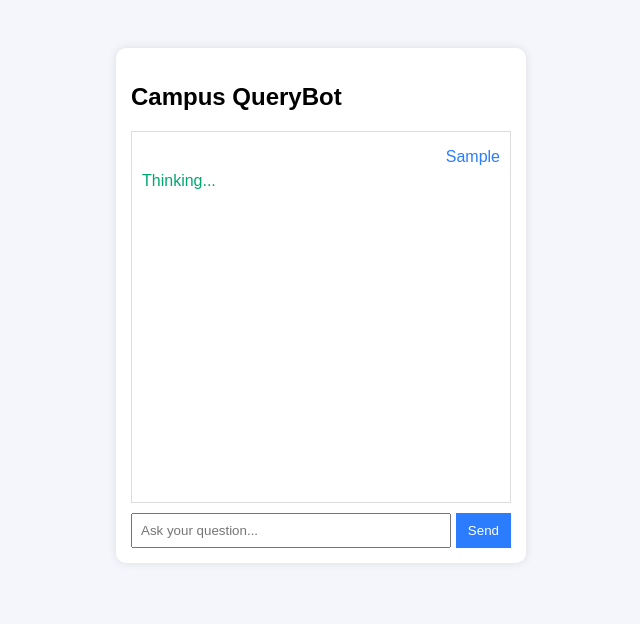
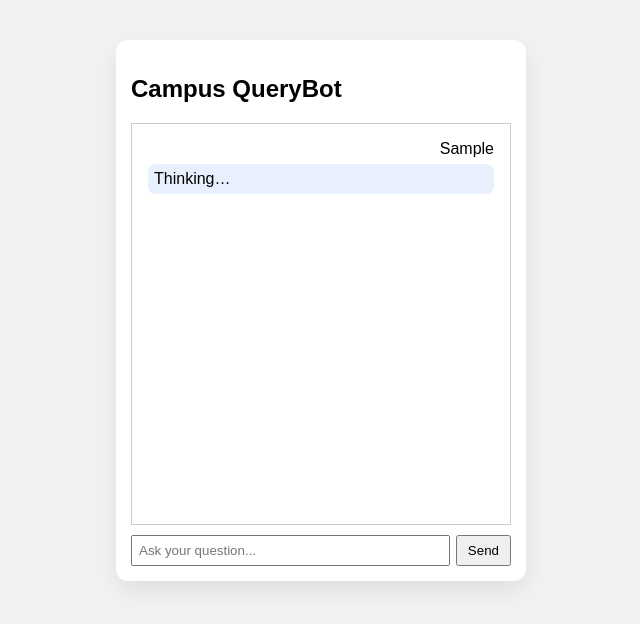
Before and after one commit to meet0411/chatbot, a plain HTML site: page index.html in a window 1280 px wide. Both pictures are taken after typing "Sample" into the empty fields and a click on the button "Send". Shown: the whole page, without its empty margins (319-959 px from the left). Drawn offline with Linux system fonts and the light colour scheme; no server answers.

Commit message:
AI tools used

```diff
--- a/app.js
+++ b/app.js
@@ -1,22 +1,110 @@
-function addMessage(text, sender) {
+// --------- FIREBASE SETUP ----------
+import { initializeApp } from "https://www.gstatic.com/firebasejs/10.8.0/firebase-app.js";
+import { getFirestore, collection, getDocs } from "https://www.gstatic.com/firebasejs/10.8.0/firebase-firestore.js";
+
+// 🔥 REPLACE THESE WITH YOUR VALUES (COPY FROM FIREBASE SETTINGS)
+const firebaseConfig = {
+    apiKey: "AIzaSyAX7W1tGQoduf48cGdsiIEkiWz0QCXgd3I",
+  authDomain: "campusquerybot-v2.firebaseapp.com",
+  projectId: "campusquerybot-v2",
+  storageBucket: "campusquerybot-v2.firebasestorage.app",
+  messagingSenderId: "501352991382",
+  appId: "1:501352991382:web:a3c50e53f4c8d6f38ed0b7"
+};
+
+const app = initializeApp(firebaseConfig);
+const db = getFirestore(app);
+
+// --------- GEMINI API KEY ----------
+const GEMINI_KEY = "AIzaSyA4t37-5Qxs4ZhsmCXU29AOPkGifNsLhJU";
+
+// --------- CHAT LOGIC ----------
+async function sendMessage() {
+  const input = document.getElementById("userInput");
+  const message = input.value.trim();
+
+  if (!message) return;
+
+  addMessage(message, "user");
+  input.value = "";
+
+  addMessage("Thinking…", "bot");
+
+  const faqData = await loadFAQs();
+  const reply = await askGemini(faqData, message);
+
+  updateLastBotMessage(reply);
+}
+
+function addMessage(text, cls) {
   const box = document.getElementById("chat-box");
-
-  const msg = document.createElement("div");
-  msg.classList.add("message", sender);
-  msg.innerText = text;
-
-  box.appendChild(msg);
+  const div = document.createElement("div");
+  div.className = cls;
+  div.innerText = text;
+  box.appendChild(div);
   box.scrollTop = box.scrollHeight;
 }
 
-function sendMessage() {
-  const input = document.getElementById("user-input");
-  const text = input.value.trim();
+function updateLastBotMessage(text) {
+  const bots = document.querySelectorAll(".bot");
+  bots[bots.length - 1].innerText = text;
+}
 
-  if (!text) return;
+// --------- LOAD FAQ FROM FIRESTORE ----------
+async function loadFAQs() {
+  let data = "";
+  const querySnapshot = await getDocs(collection(db, "faqs"));
 
-  addMessage(text, "user");
-  input.value = "";
+  querySnapshot.forEach(doc => {
+    const f = doc.data();
+    data += `Q: ${f.question}\nA: ${f.answer}\n\n`;
+  });
 
-  addMessage("Thinking...", "bot");
+  return data;
 }
+
+async function askGemini(faq, user) {
+  const prompt = `
+You are a college helpdesk chatbot.
+Answer ONLY using the FAQ below.
+
+If answer not available, say:
+"Please contact the college administration."
+
+FAQ:
+${faq}
+
+User question:
+${user}
+`;
+
+  // 👈 THIS MUST EXIST
+  const res = await fetch(
+    "https://generativelanguage.googleapis.com/v1/models/gemini-1.5-flash-001:generateContent",
+    {
+      method: "POST",
+      headers: {
+        "Content-Type": "application/json",
+        "x-goog-api-key": GEMINI_KEY
+      },
+      body: JSON.stringify({
+        contents: [
+          {
+            parts: [{ text: prompt }]
+          }
+        ]
+      })
+    }
+  );
+
+  const data = await res.json();
+  console.log(data);
+
+  return (
+    data?.candidates?.[0]?.content?.parts?.[0]?.text ||
+    "Please contact the college administration."
+  );
+}
+
+
+window.sendMessage = sendMessage;
--- a/index.html
+++ b/index.html
@@ -1,10 +1,9 @@
 <!DOCTYPE html>
 <html>
 <head>
+  <title>Campus QueryBot</title>
   <meta charset="UTF-8" />
-  <title>Campus QueryBot</title>
-
-  <link rel="stylesheet" href="style.css" />
+  <link rel="stylesheet" href="style.css">
 </head>
 
 <body>
@@ -15,11 +14,12 @@
   <div id="chat-box"></div>
 
   <div class="input-area">
-      <input id="user-input" type="text" placeholder="Ask your question..." />
+    <input id="userInput" placeholder="Ask your question..." />
     <button onclick="sendMessage()">Send</button>
   </div>
 </div>
 
-  <script src="app.js"></script>
+<script type="module" src="app.js"></script>
+
 </body>
 </html>
--- a/style.css
+++ b/style.css
@@ -1,54 +1,48 @@
 body {
-  background: #f4f6fb;
   font-family: Arial;
-  display: flex;
-  justify-content: center;
-  padding-top: 40px;
+  background: #f2f2f2;
 }
 
 .chat-container {
+  width: 380px;
+  margin: 40px auto;
   background: white;
-  width: 380px;
-  border-radius: 10px;
   padding: 15px;
-  box-shadow: 0 0 10px rgba(0,0,0,0.1);
+  border-radius: 12px;
+  box-shadow: 0 10px 25px rgba(0,0,0,0.08);
 }
 
 #chat-box {
-  height: 350px;
+  height: 380px;
   overflow-y: auto;
-  border: 1px solid #ddd;
+  border: 1px solid #ccc;
   padding: 10px;
   margin-bottom: 10px;
 }
 
-.message {
-  margin: 6px 0;
+.input-area {
+  display: flex;
+  gap: 6px;
+}
+
+input {
+  flex: 1;
+  padding: 6px;
+}
+
+button {
+  padding: 6px 10px;
+  cursor: pointer;
 }
 
 .user {
   text-align: right;
-  color: #2b7cff;
+  margin: 6px;
 }
 
 .bot {
-  text-align: left;
-  color: #00a76f;
+  background: #e8f0fe;
+  padding: 6px;
+  border-radius: 8px;
+  margin: 6px;
 }
-
-.input-area {
-  display: flex;
-  gap: 5px;
-}
-
-input {
-  flex: 1;
-  padding: 8px;
-}
-
-button {
-  padding: 8px 12px;
-  background: #2b7cff;
-  color: white;
-  border: none;
-}
```
Lines whose indentation alone changed are shown as unchanged.
